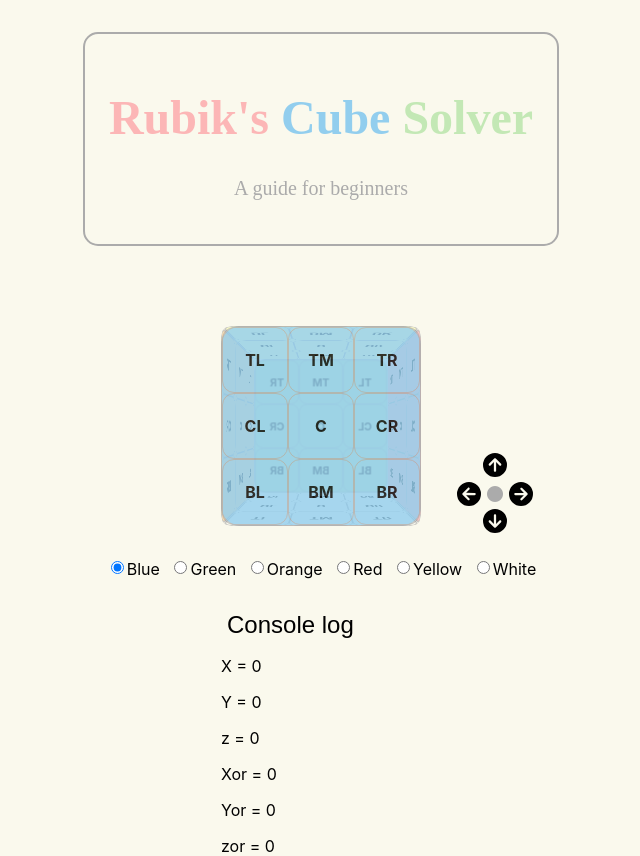
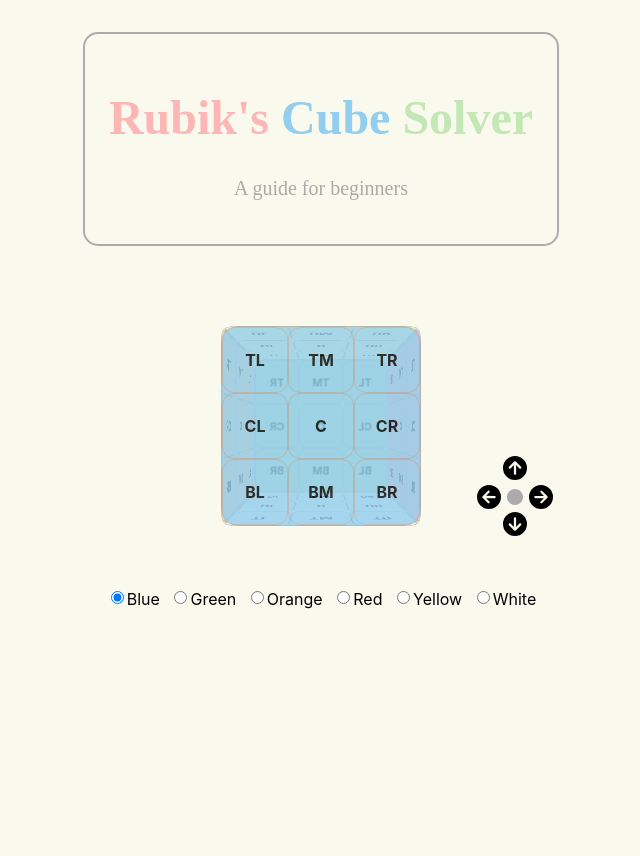
Before and after one commit to Delboy/rubiks-cube-solver, a React (Create React App) app: page / in a window 1280 px wide. Shown: the whole page, without its empty margins (319-959 px from the left). After the commit the page ends 800 px from the top, so only its background shows below. Built offline with nearby package versions, Linux system fonts and the light colour scheme; a web font is replaced by a local one.

Commit message:
Moved buttons component up to app level

```diff
--- a/src/App.js
+++ b/src/App.js
@@ -1,5 +1,6 @@
 import Header from "./components/Layout/Header";
 import Cube from "./components/Cube/Cube";
+import Buttons from './components/Controls/Buttons'
 
 import classes from "./App.module.css";
 
@@ -10,6 +11,7 @@
       <div className={classes.main}>
         <Header />
         <Cube />
+        <Buttons />
       </div>
     </>
   );
--- a/src/components/Controls/Buttons.module.css
+++ b/src/components/Controls/Buttons.module.css
@@ -1,4 +1,6 @@
 .buttons {
+  position: relative;
+  bottom: 50px;
   display: flex;
   align-items: center;
   flex-direction: column;
@@ -19,8 +21,8 @@
 
 .arrowButtons {
   position: absolute;
-  top: 125px;
-  left: 230px;
+  bottom: 100px;
+  left: 400px;
   color: var(--color-grey)
 }
 
@@ -42,5 +44,9 @@
 
 
 .radio {
+  display: flex;
+  justify-content: center;
+  width: 100%;
   margin-bottom: 2rem;
+
 }
--- a/src/components/Cube/Cube.js
+++ b/src/components/Cube/Cube.js
@@ -58,16 +58,6 @@
           <CubeFace key={5} face={"yellow"} />
           <CubeFace key={6} face={"white"} />
         </div>
-        <Buttons />
-        <button onClick={consoleHandler}>Console log</button>
-        <div>
-          <p>X = {xAxis}</p>
-          <p>Y = {yAxis}</p>
-          <p>z = {zAxis}</p>
-          <p>Xor = {xAxisOr}</p>
-          <p>Yor = {yAxisOr}</p>
-          <p>zor = {zAxisOr}</p>
-        </div>
       </div>
     </>
   );
```
